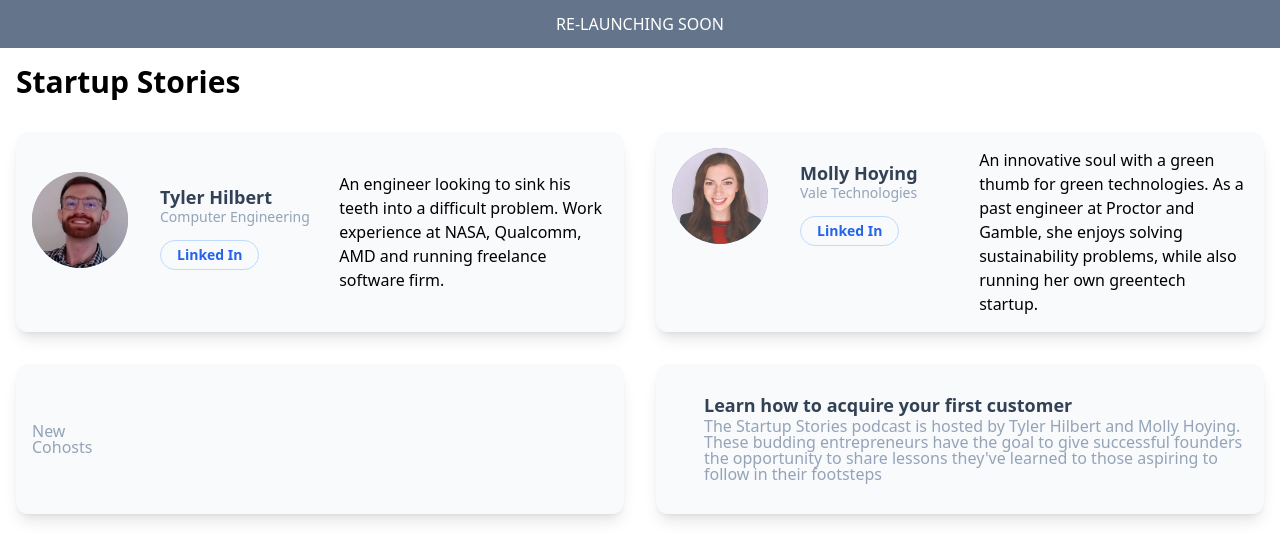
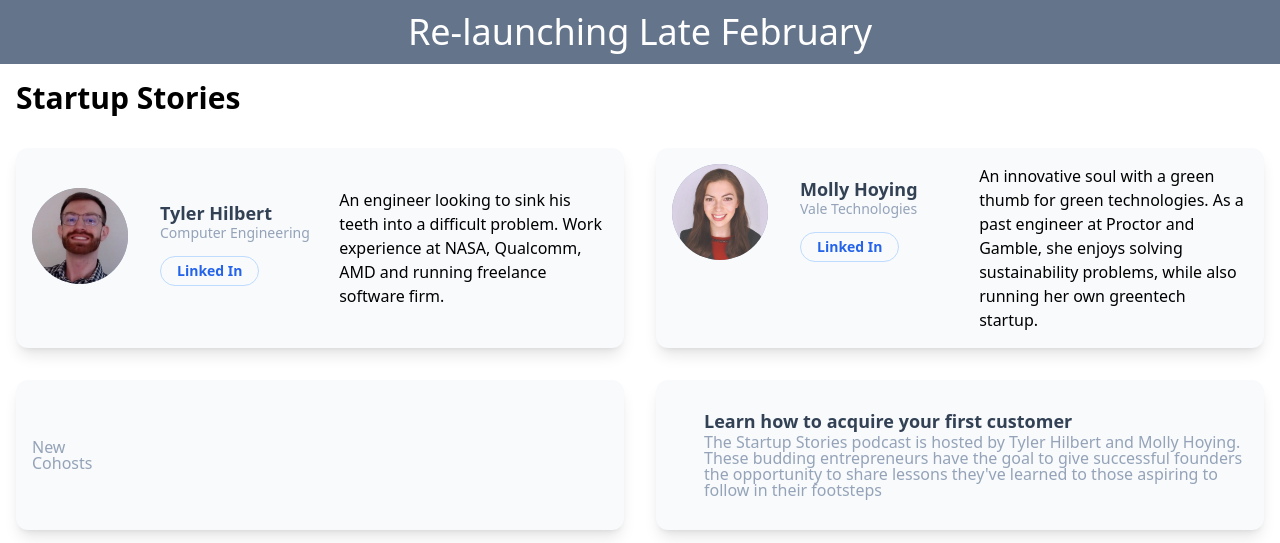
Before and after one commit to Tyler-Hilbert/StartupStories, a website: page src/index.html in a window 1280 px wide. Shown: the top 543 px of the page. Drawn offline with Linux system fonts and the light colour scheme.

Commit message:
Re-launching Late February

```diff
--- a/src/index.html
+++ b/src/index.html
@@ -7,8 +7,8 @@
   <title>Startup Stories</title>
 </head>
 <body>
-    <div class="bg-slate-500 text-white text-center py-3">
-      RE-LAUNCHING SOON
+    <div class="bg-slate-500 text-white text-center text-4xl py-3">
+      Re-launching Late February
     </div>
 
     <h1 class="text-3xl font-bold m-4">
```
Also changed, not shown: dist/output.css.
